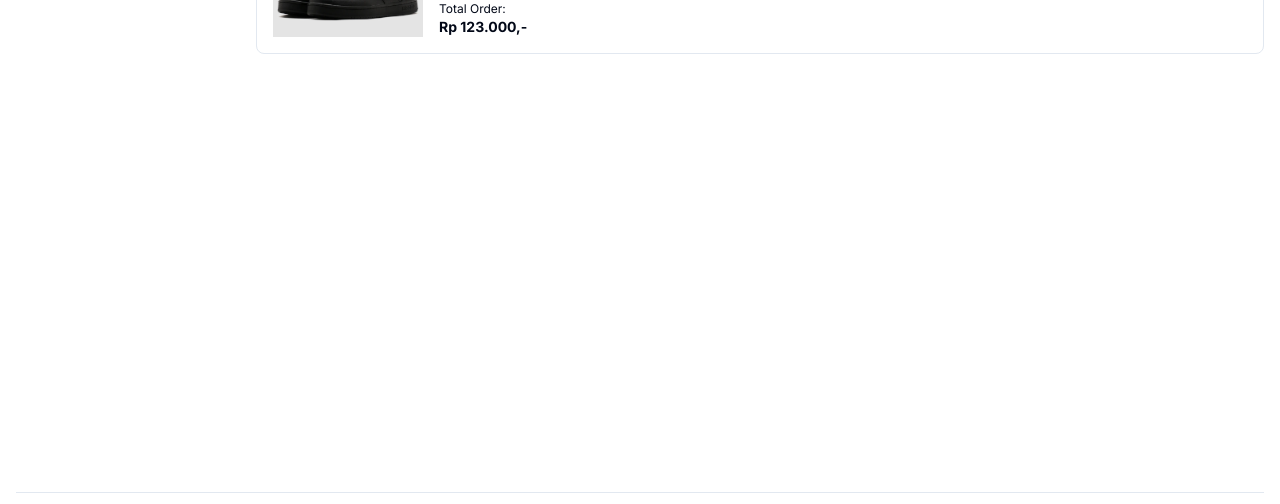
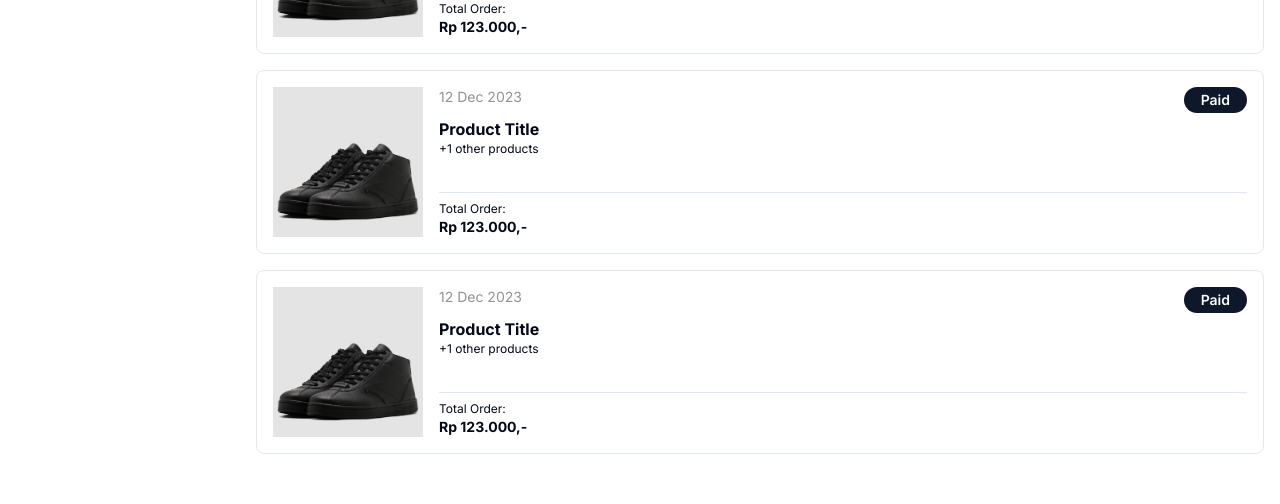
Before and after one commit to pandagenduts/next-shop, a Next.js app: page /profile/orders in a window 1280 px wide. Shown: the part 243-747 px from the top of the page. Built offline with nearby package versions, Linux system fonts and the light colour scheme; no server answers.

Commit message:
build: Orders Card to components

```diff
--- a/app/(app)/profile/orders/page.tsx
+++ b/app/(app)/profile/orders/page.tsx
@@ -1,37 +1,13 @@
-import OrdersEmptyPlaceholder from '@/components/OrdersEmptyPlaceholder'
-import { Badge } from '@/components/ui/badge'
-import { Separator } from '@/components/ui/separator'
-import Link from 'next/link'
-import Image from 'next/image'
+import OrdersEmptyPlaceholder from '@/components/orders/OrdersEmptyPlaceholder'
+import OrdersCard from '@/components/orders/OrdersCard'
 
 export default function Page() {
   return (
     <>
       <div className='flex flex-col gap-4'>
-        <Link href='/profile/orders/1'>
-          <div className='flex w-full gap-4 rounded-lg border p-4'>
-            <div className='max-w-[70px] md:max-w-[150px]'>
-              <Image src='/product-1.webp' width={150} height={150} alt='product-img' className='object-cover' />
-            </div>
-            <div className='flex flex-1 flex-col'>
-              <div className='mb-1 flex justify-between'>
-                <p className='text-[#929292]'>12 Dec 2023</p>
-                <Badge className='font-semibold md:px-4 md:text-sm'>Paid</Badge>
-              </div>
-              <div className='flex flex-1 flex-col justify-between'>
-                <div className='mb-4'>
-                  <p className='text-base font-bold'>Product Title</p>
-                  <p className='text-xs'>+1 other products</p>
-                </div>
-                <div>
-                  <Separator className='mb-2' />
-                  <p className='text-xs'>Total Order:</p>
-                  <p className='font-bold'>Rp 123.000,-</p>
-                </div>
-              </div>
-            </div>
-          </div>
-        </Link>
+        <OrdersCard />
+        <OrdersCard />
+        <OrdersCard />
       </div>
       {/* <OrdersEmptyPlaceholder /> */}
     </>
--- /dev/null
+++ b/components/orders/OrdersCard.tsx
@@ -0,0 +1,39 @@
+import Link from 'next/link'
+import Image from 'next/image'
+import { Badge } from '@/components/ui/badge'
+import { Separator } from '@/components/ui/separator'
+
+export default function OrdersCard() {
+  return (
+    <Link href='/profile/orders/1'>
+      <div className='flex w-full gap-4 rounded-lg border p-4'>
+        <div className='max-w-[70px] md:max-w-[150px]'>
+          <Image
+            src='/product-1.webp'
+            width={150}
+            height={150}
+            alt='product-img'
+            className='object-cover'
+          />
+        </div>
+        <div className='flex flex-1 flex-col'>
+          <div className='mb-1 flex justify-between'>
+            <p className='text-[#929292]'>12 Dec 2023</p>
+            <Badge className='font-semibold md:px-4 md:text-sm'>Paid</Badge>
+          </div>
+          <div className='flex flex-1 flex-col justify-between'>
+            <div className='mb-4'>
+              <p className='text-base font-bold'>Product Title</p>
+              <p className='text-xs'>+1 other products</p>
+            </div>
+            <div>
+              <Separator className='mb-2' />
+              <p className='text-xs'>Total Order:</p>
+              <p className='font-bold'>Rp 123.000,-</p>
+            </div>
+          </div>
+        </div>
+      </div>
+    </Link>
+  )
+}
```
Also changed, not shown: middleware.ts (added, +28 -0 lines), components/orders/OrdersEmptyPlaceholder.tsx (renamed from components/OrdersEmptyPlaceholder.tsx).
